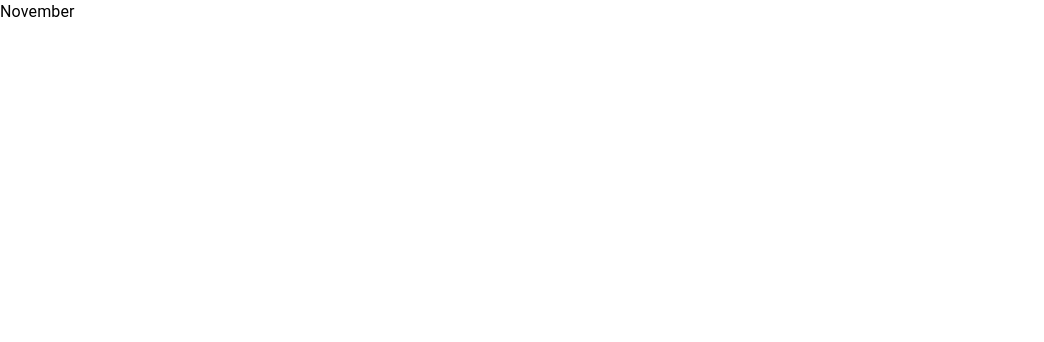
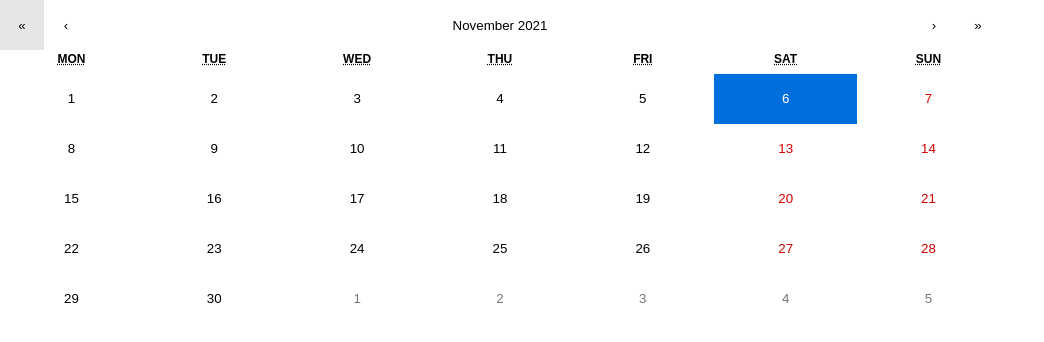
Before and after one commit to jkuo168/dillon_app, a React (Create React App) app in the folder dillon_app/: page /calendar in a window 1280 px wide. Shown: the top 342 px of the page, without its empty margins (0-1044 px from the left). Built offline with nearby package versions, Linux system fonts and the light colour scheme; no server answers.

Commit message:
implement calendar

```diff
--- a/dillon_app/package.json
+++ b/dillon_app/package.json
@@ -11,7 +11,10 @@
     "@testing-library/jest-dom": "^5.11.4",
     "@testing-library/react": "^11.1.0",
     "@testing-library/user-event": "^12.1.10",
+    "moment": "^2.29.1",
     "react": "^17.0.2",
+    "react-big-calendar": "^0.38.0",
+    "react-calendar": "^3.5.0",
     "react-dom": "^17.0.2",
     "react-router-dom": "^5.2.0",
     "react-scripts": "4.0.3",
--- /dev/null
+++ b/dillon_app/src/views/Calendar.css
@@ -0,0 +1,9 @@
+.react-calendar {
+  width: 1000px;
+  height: 400px;
+  border: none;
+}
+
+button {
+  height: 50px;
+}
--- a/dillon_app/src/views/CalendarPage.js
+++ b/dillon_app/src/views/CalendarPage.js
@@ -1,12 +1,60 @@
-import React from "react";
-import { Box } from "@mui/material";
-import { Typography } from "@material-ui/core";
+import React, { useState, useEffect } from 'react';
+import Calendar from 'react-calendar';
+import 'react-calendar/dist/Calendar.css';
+import './Calendar.css';
+import axios from '../axios';
+import ClassCard from "../components/shared/ClassCard";
 
 export default function CalendarPage() {
+  const [value, onChange] = useState(new Date());
+  const [classList, setClassList] = useState([]);
+  async function getClasses(value) {
+    const date = new Date(value).valueOf();
+    const url = "/classes/" + date;
+
+    const response = await axios.get(url).then((result) => {
+      // get all class id's user is in
+      // console.log("callll");
+      // console.log(result.data);
+      result.data.forEach((item) => {
+        setClassList(oldArr => [...oldArr, {
+          name: item.title,
+          time: item.date,
+          location: "Frist 212",
+          classId: item._id,
+          image: item.image
+        }])
+      });
+      // result.data.forEach(class => {
+      //   setClassList((currList) => [...currList,
+      //     class
+      //   ])
+      // });
+
+    });
+    return response;
+  }
+  useEffect(() => {
+    getClasses()
+  }, []);
+
   return (
-    <Box>
-      <Box></Box>
-      <Typography>November</Typography>
-    </Box>
+    <div>
+      <Calendar
+        className={"react-calendar"}
+        onChange={(value) => getClasses(value)}
+        value={value}
+      />
+
+      <div style={{display:"flex"}}>
+      {
+        classList.map((c, index) => {
+          console.log(c)
+          return <ClassCard class={c} key={index + c} />;
+        })
+        }
+      </div>
+    </div>
+
   );
 }
--- a/dillon_app/src/views/ClassInfoPage.js
+++ b/dillon_app/src/views/ClassInfoPage.js
@@ -84,6 +84,18 @@ export default function ClassInfo(props) {
         <Typography>{details.date}</Typography>
         <Divider />
         <Typography>{details.description}</Typography>
+        <Typography>{details.numEnrolled}</Typography>
+        <Typography>{"Upcoming Sessions:"}</Typography>
+        {/* {details.nextSessions.forEach(date => {
+          console.log(date)
+        })} */}
+        {/* {
+          details.nextSessions.forEach(date => {
+            console.log("This");
+            console.log(date.toString());
+            return <Typography>{date.toString()}</Typography>
+          })
+        } */}
       </Box>
     </Box>
   );
```
Also changed, not shown: 1 other file (tests, documents, lock files or other folders).
